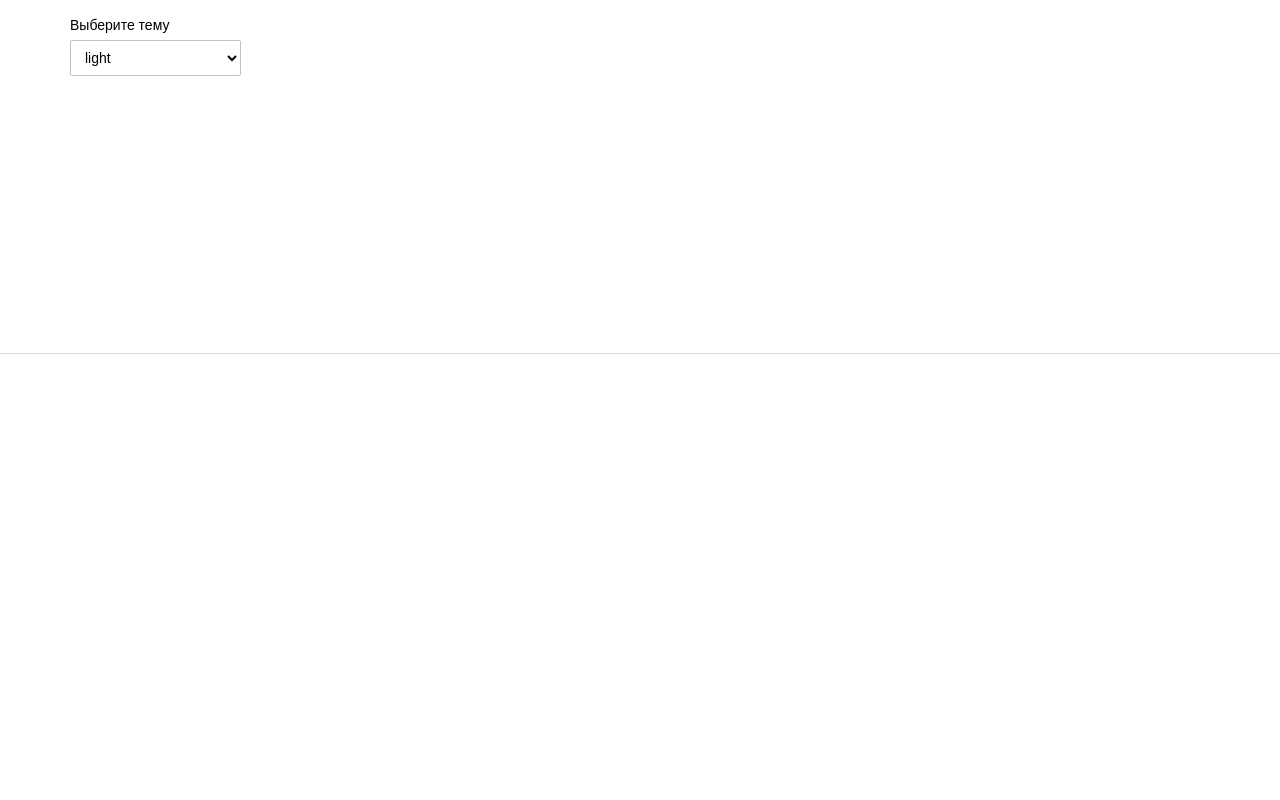
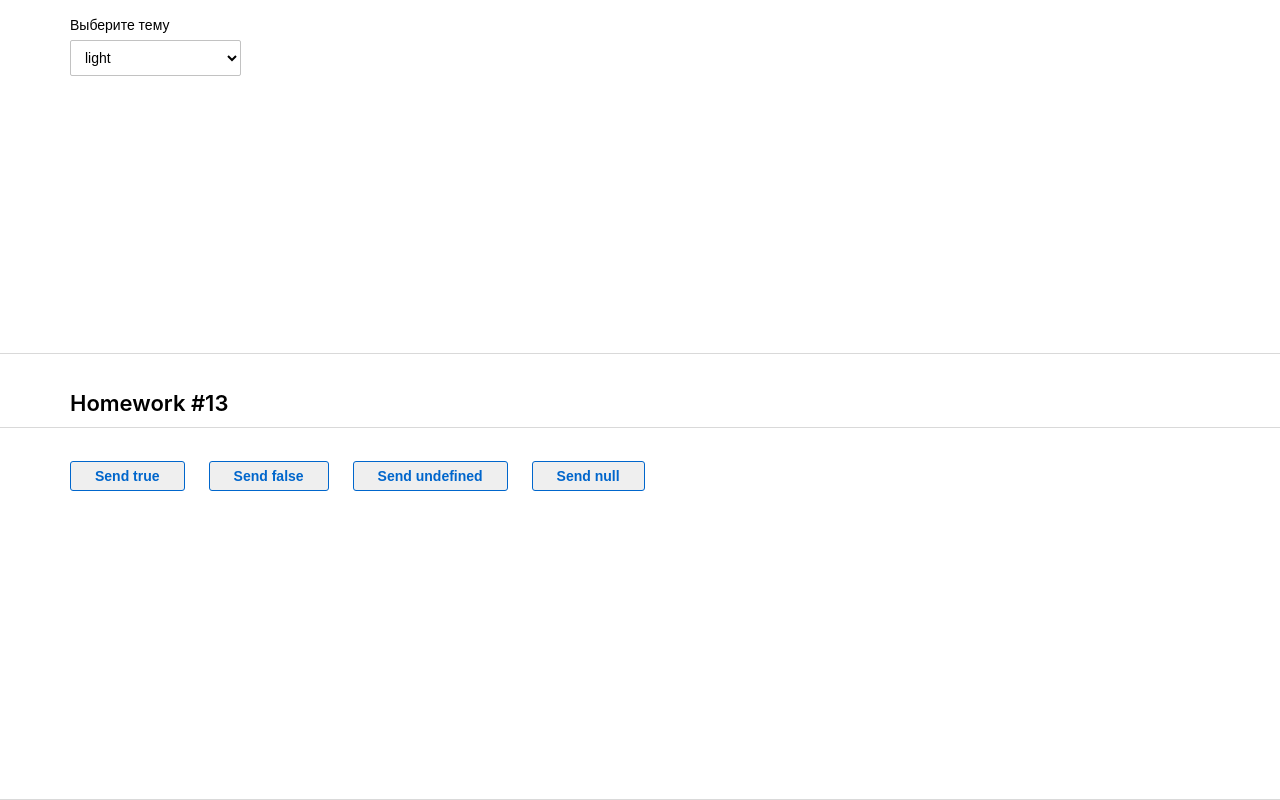
Before and after one commit to Rita05/homework_front_sprint02, a React (Create React App) app: page /#/pre-junior in a window 1280 px wide. Shown: the part 4700-5500 px from the top of the page. Before the commit the page ends 5054 px from the top, so only its background shows below. Built offline with nearby package versions, Linux system fonts and the light colour scheme.

Commit message:
make hw13 homework in sprint_05

```diff
--- a/src/s1-main/App.module.css
+++ b/src/s1-main/App.module.css
@@ -59,6 +59,12 @@
     margin-top: 35.5px;
 }
 
+.requestsContainer {
+    margin: 0 auto;
+    width: 1280px;
+    margin-top: 36.5px;
+}
+
 .hw {
     display: flex;
     flex-direction: column;
--- a/src/s1-main/App.tsx
+++ b/src/s1-main/App.tsx
@@ -17,6 +17,7 @@ import HW9 from '../s2-homeworks/hw09/HW9'
 import HW10 from '../s2-homeworks/hw10/HW10'
 import HW11 from '../s2-homeworks/hw11/HW11'
 import HW12 from '../s2-homeworks/hw12/HW12'
+import HW13 from '../s2-homeworks/hw13/HW13'
 
 function App() {
 	return (
@@ -35,6 +36,7 @@ function App() {
 			<HW10 />
 			<HW11 />
 			<HW12 />
+			<HW13 />
 		</div>
 	)
 }
--- a/src/s2-homeworks/hw13/HW13.module.css
+++ b/src/s2-homeworks/hw13/HW13.module.css
@@ -1,22 +1,45 @@
 .buttonsContainer {
+	display: flex;
+	flex-direction: row !important;
+	gap: 24px;
+  margin-top: 33.5px;
+	margin-left: 70px;
 }
 
 .responseContainer {
+	display: flex;
+  align-items: center;
+	padding-left: 186px;
+	margin-top: 67px;
+	margin-bottom: 75px;
 }
 
 .imageContainer {
+	margin-right: 92px;
 }
 
 .image {
+	object-fit: cover;
 }
 
 .textContainer{
+	color: #000;
+	font-family: 'Montserrat', sans-serif;
 }
 
 .code {
+	font-size: 30px;
+	font-weight: 500;
+	line-height: 37px;
 }
 
 .text {
+	font-size: 16px;
+	font-weight: 500;
+	line-height: 20px;
 }
 .info {
+	font-size: 16px;
+	font-weight: 500;
+	line-height: 20px;
 }
--- a/src/s2-homeworks/hw13/HW13.tsx
+++ b/src/s2-homeworks/hw13/HW13.tsx
@@ -1,12 +1,18 @@
-import React, {useState} from 'react'
-import s2 from '../../s1-main/App.module.css'
-import s from './HW13.module.css'
+import React, { useState } from 'react';
+import axios from 'axios'
+
+//components
 import SuperButton from '../hw04/common/c2-SuperButton/SuperButton'
-import axios from 'axios'
+
+//icons
 import success200 from './images/200.svg'
 import error400 from './images/400.svg'
 import error500 from './images/500.svg'
 import errorUnknown from './images/error.svg'
+
+//styles
+import s2 from '../../s1-main/App.module.css'
+import s from './HW13.module.css'
 
 /*
 * 1 - дописать функцию send
@@ -32,21 +38,37 @@ const HW13 = () => {
 		setInfo('...loading')
 
 		axios
-            .post(url, {success: x})
+			.post(url, { success: x })
 			.then((res) => {
 				setCode('Код 200!')
 				setImage(success200)
-                // дописать
+				setInfo('succeeded')
+				setText(res.data.info)
 
 			})
 			.catch((e) => {
-                // дописать
+				if (e.response.status === 500) {
+					setCode('Ошибка 500!');
+					setImage(error500);
+					setInfo('failed');
+					setText(e.response.data.info);
+				} else if (e.response.status === 400) {
+					setCode('Ошибка 400!');
+					setImage(error400);
+					setInfo('failed');
+					setText(e.response.data.info);
+				} else {
+					setCode('Error!');
+					setImage(errorUnknown);
+					setInfo('failed');
+					setText(e.response.data.info);
+				}
 
 			})
 	}
 
 	return (
-        <div id={'hw13'}>
+		<div id={'hw13'} className={s2.requestsContainer}>
 			<div className={s2.hwTitle}>Homework #13</div>
 
 			<div className={s2.hw}>
@@ -55,7 +77,7 @@ const HW13 = () => {
 						id={'hw13-send-true'}
 						onClick={send(true)}
 						xType={'secondary'}
-                        // дописать
+						disabled={info === '...loading'}
 
 					>
 						Send true
@@ -64,7 +86,7 @@ const HW13 = () => {
 						id={'hw13-send-false'}
 						onClick={send(false)}
 						xType={'secondary'}
-                        // дописать
+						disabled={info === '...loading'}
 
 					>
 						Send false
@@ -73,8 +95,7 @@ const HW13 = () => {
 						id={'hw13-send-undefined'}
 						onClick={send(undefined)}
 						xType={'secondary'}
-                        // дописать
-
+						disabled={info === '...loading'}
 					>
 						Send undefined
 					</SuperButton>
@@ -82,8 +103,7 @@ const HW13 = () => {
 						id={'hw13-send-null'}
 						onClick={send(null)} // имитация запроса на не корректный адрес
 						xType={'secondary'}
-                        // дописать
-
+						disabled={info === '...loading'}
 					>
 						Send null
 					</SuperButton>
@@ -91,7 +111,7 @@ const HW13 = () => {
 
 				<div className={s.responseContainer}>
 					<div className={s.imageContainer}>
-                        {image && <img src={image} className={s.image} alt="status"/>}
+						{image && <img src={image} className={s.image} alt="status" />}
 					</div>
 
 					<div className={s.textContainer}>
```
Also changed, not shown: 2 other files (tests, documents, lock files or other folders). Lines whose indentation alone changed are shown as unchanged.
